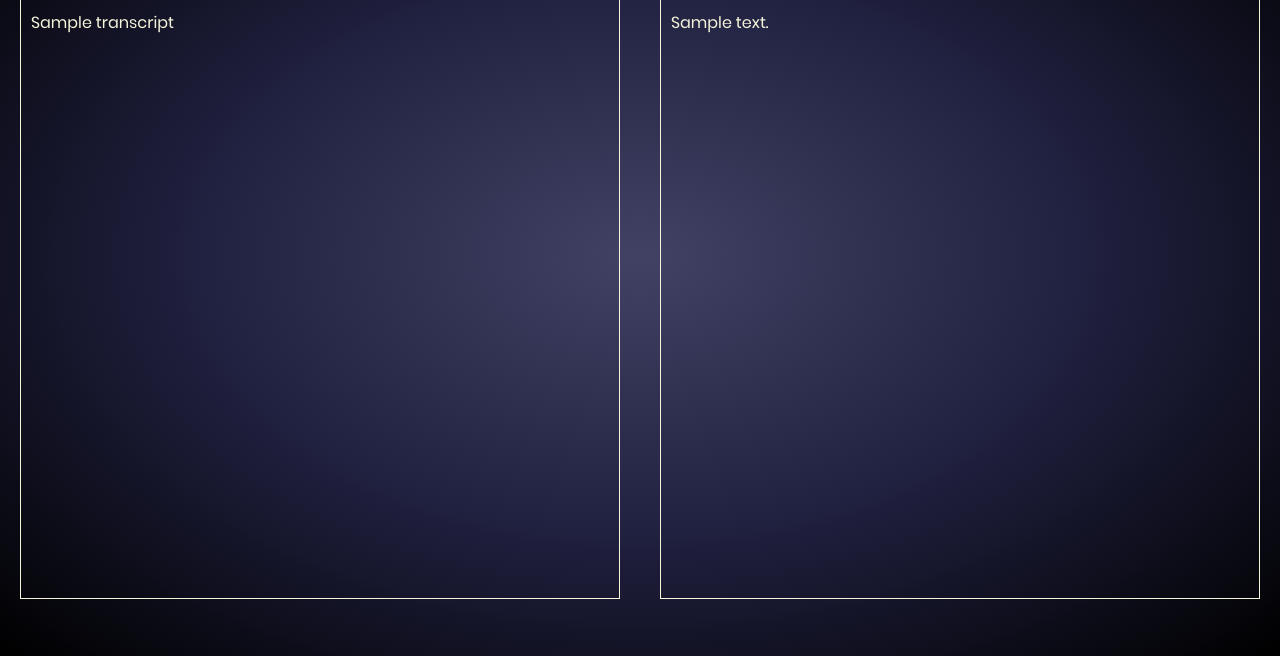
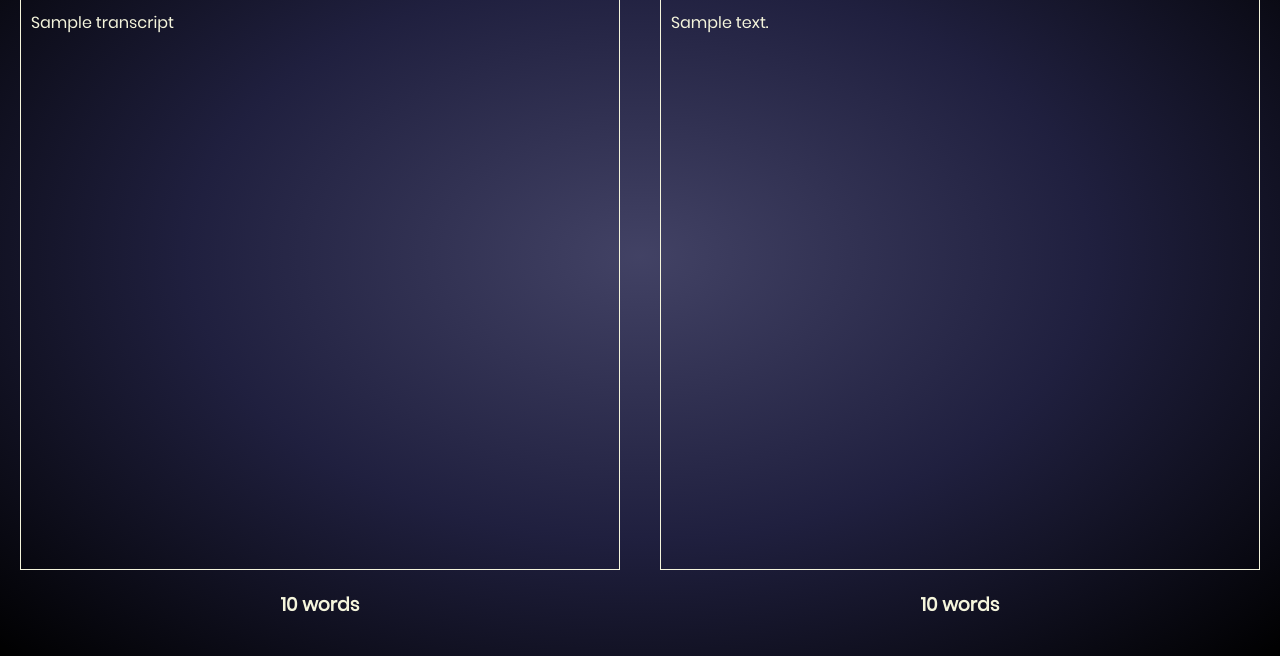
Before and after one commit to bhavya7612/yt-summarizer, a Flask app: template templates/output.html in a window 1280 px wide. Shown: the part 144-800 px from the top of the page. Run offline with Flask 3, Linux system fonts and the light colour scheme; the template is opened without the code that fills it: most values are stand-ins (such as "Sample title", 1, 10 or a date in 2020).

Commit message:
updated output page

```diff
--- a/templates/output.html
+++ b/templates/output.html
@@ -21,12 +21,14 @@
             <div id="inner1">
                 {{transcript}}
             </div>
+            <h3>{{tr_len}} words</h3>
         </div>
         <div id="summary">
             <h2>Summary</h2>
             <div id="inner2">
                 {{summary}}
             </div>
+            <h3>{{sum_len}} words</h3>
         </div>
     </div>
 </body>
```
